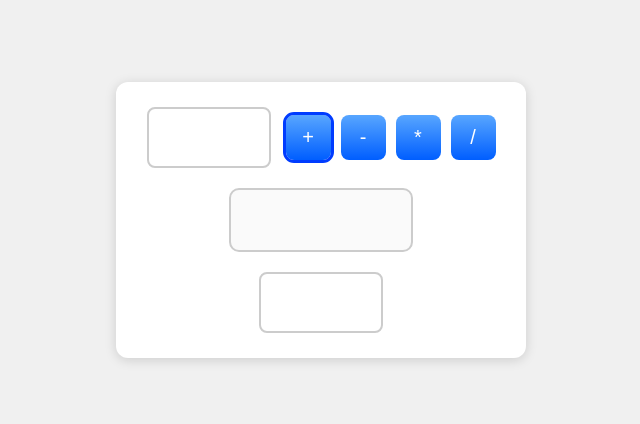
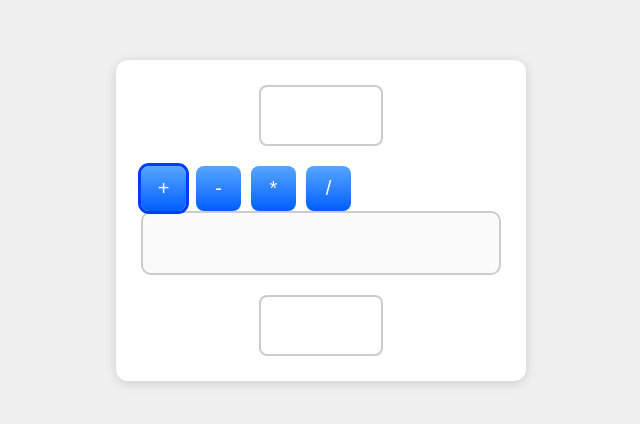
Before and after one commit to Ponava-pr/-1, a plain HTML site: page index.html in a window 1280 px wide. Shown: the part 188-612 px from the top of the page, without its empty margins (319-959 px from the left). Drawn offline with Linux system fonts and the light colour scheme.

Commit message:
Update index.html

```diff
--- a/index.html
+++ b/index.html
@@ -9,24 +9,20 @@
 
 <div class="calculator">
 
-    <!-- Первая строка -->
     <div class="first-row">
         <div id="firstNumber" class="number-input" contenteditable="true"></div>
+    </div>
 
+    <div class="middle-row">
         <div class="operators">
             <button class="op-btn active">+</button>
             <button class="op-btn">-</button>
             <button class="op-btn">*</button>
             <button class="op-btn">/</button>
         </div>
-    </div>
-
-    <!-- Вторая строка: результат -->
-    <div class="second-row">
         <div id="result" class="result"></div>
     </div>
 
-    <!-- Третья строка -->
     <div class="third-row">
         <div id="secondNumber" class="number-input" contenteditable="true"></div>
     </div>
```
